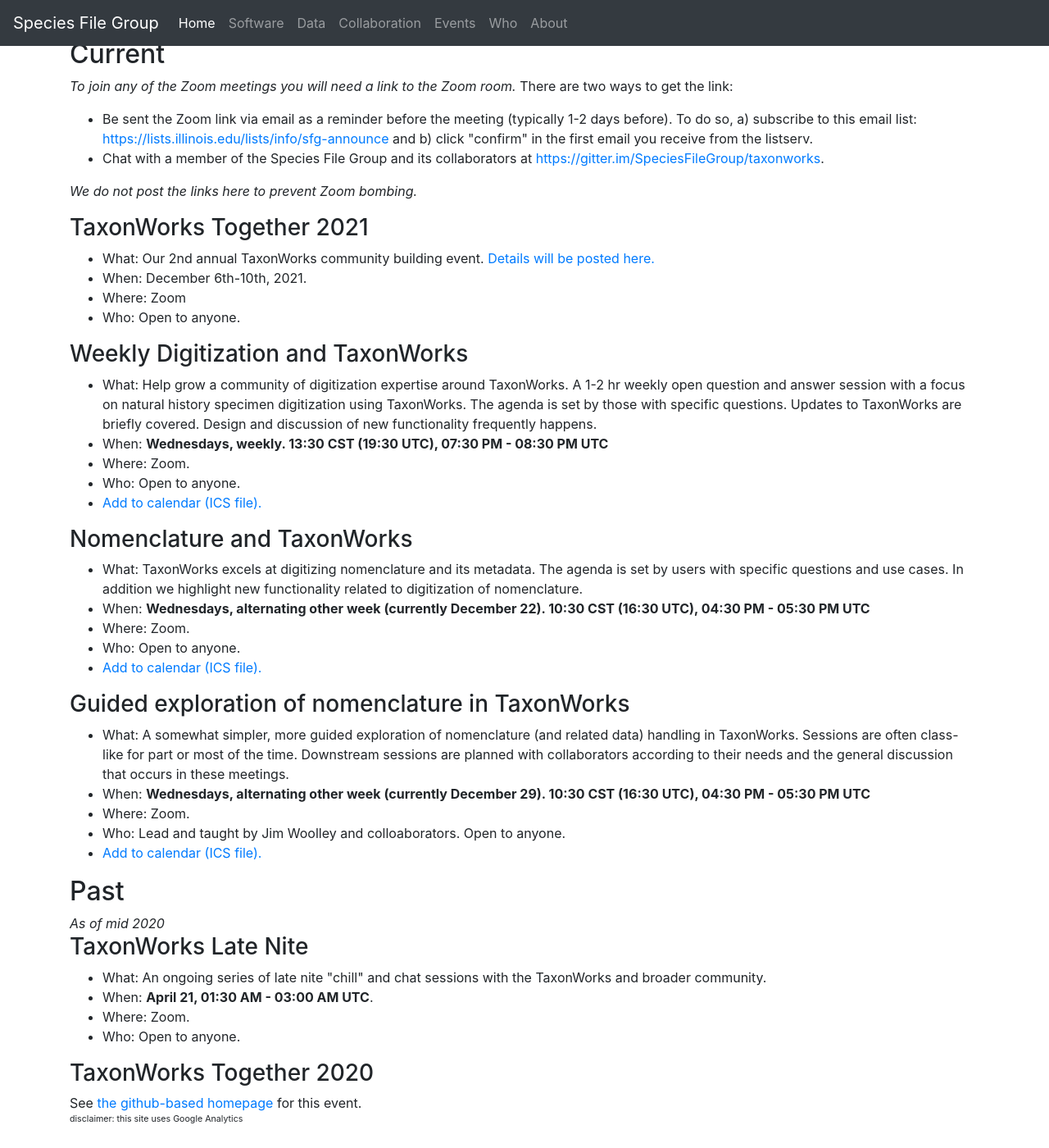
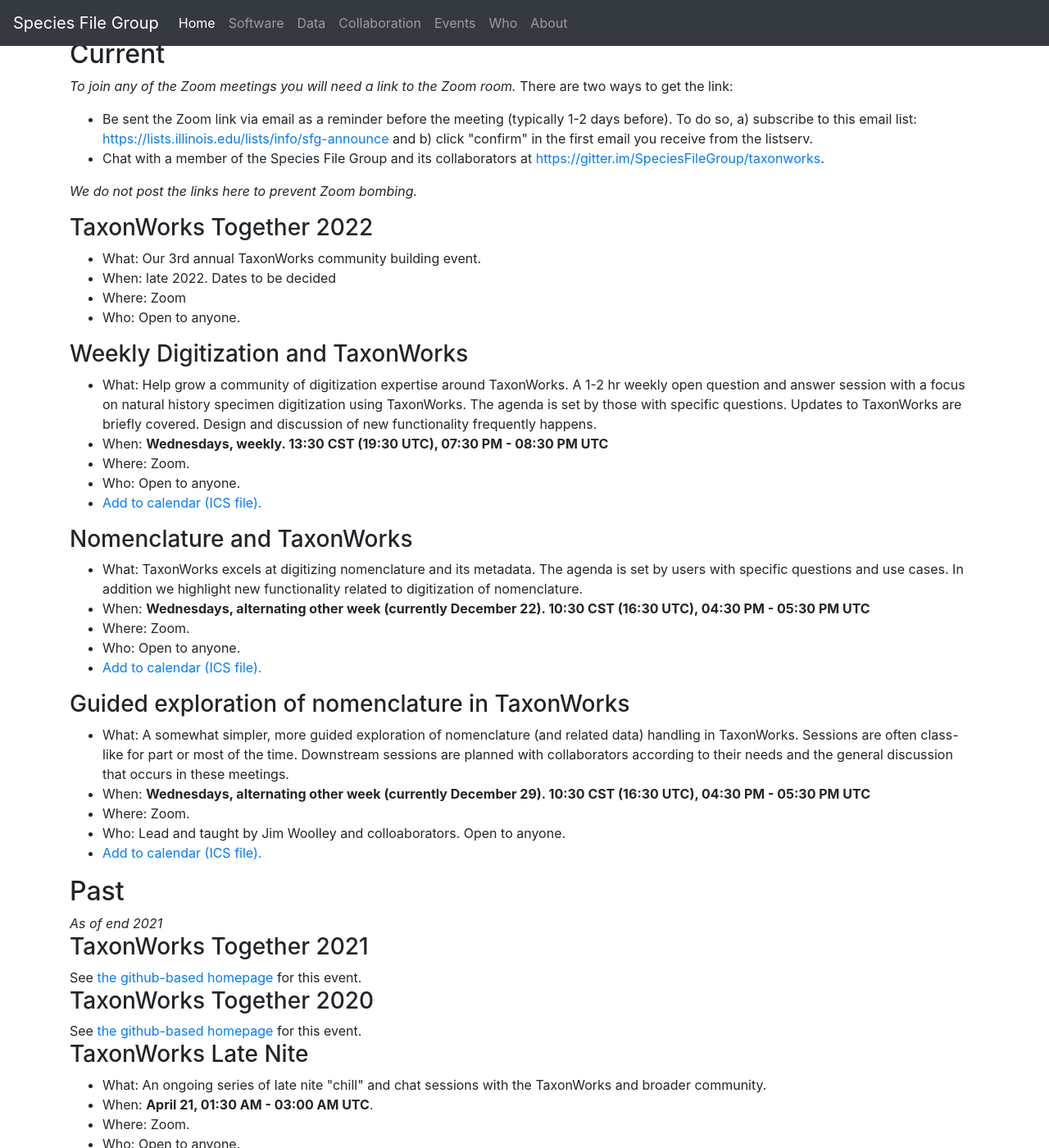
Before and after one commit to pnhogan/speciesfilegroup.github.io, a Jekyll site: the page built from events.html, in a window 1280 px wide and 1400 px high, scrolled down 191 px. Shown: the whole window at 82% size. Built offline with Jekyll 4.4.1, drawn with Linux system fonts in a browser that asks for light colours.

Commit message:
updating events after tw together

```diff
--- a/events.html
+++ b/events.html
@@ -20,10 +20,10 @@
 <em> We do not post the links here to prevent Zoom bombing.</em>
 </p>
 
-<h3> TaxonWorks Together 2021 </h3>
+<h3> TaxonWorks Together 2022 </h3>
 <ul>
-  <li>What: Our 2nd annual TaxonWorks community building event. <a href="https://github.com/SpeciesFileGroup/taxonworks_together_2021">Details will be posted here.</a> </li>
-  <li>When: December 6th-10th, 2021.</li>
+  <li>What: Our 3rd annual TaxonWorks community building event.</li>
+  <li>When: late 2022. Dates to be decided</li>
   <li>Where: Zoom</li>
   <li>Who: Open to anyone.</li>
 </ul>
@@ -56,7 +56,13 @@
 </ul>
 
 <h2> Past </h2>
-<em> As of mid 2020 </em>
+<em> As of end 2021 </em>
+
+<h3> TaxonWorks Together 2021 </h3>
+See <a href="https://github.com/SpeciesFileGroup/taxonworks_together_2021">the github-based homepage</a> for this event.
+
+<h3> TaxonWorks Together 2020 </h3>
+See <a href="https://github.com/SpeciesFileGroup/taxonworks_together_2020">the github-based homepage</a> for this event.
 
 <h3> TaxonWorks Late Nite </h3>
 <ul>
@@ -65,9 +71,6 @@
   <li>Where: Zoom. </li>
   <li>Who: Open to anyone.</li>
 </ul>
-
-<h3> TaxonWorks Together 2020 </h3>
-See <a href="https://github.com/SpeciesFileGroup/taxonworks_together_2020">the github-based homepage</a> for this event.
 
 <script>
   function convertUTCToLocal(time) {
```
